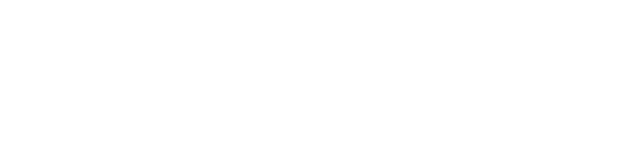
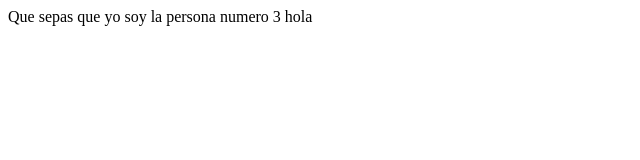
Before and after one commit to jocarsa/pedro, a plain HTML site: page index.html in a window 1280 px wide. Shown: the whole page, without its empty margins (0-640 px from the left). Drawn offline with Linux system fonts and the light colour scheme.

Commit message:
Segundo commit de la persona numero 3
Segundo commit de la persona numero 3

```diff
--- a/index.html
+++ b/index.html
@@ -8,7 +8,7 @@
 		<!-- Aqui trabajara la persona numero 2 del grupo -->
 
 		<!-- Aqui trabajara la persona numero 3 del grupo -->
-
+		<p>Que sepas que yo soy la persona numero 3 hola</p>
 		<!-- Aqui trabajara la persona numero 4 del grupo -->
 
 		<!-- Aqui trabajara la persona numero 5 del grupo -->
```
